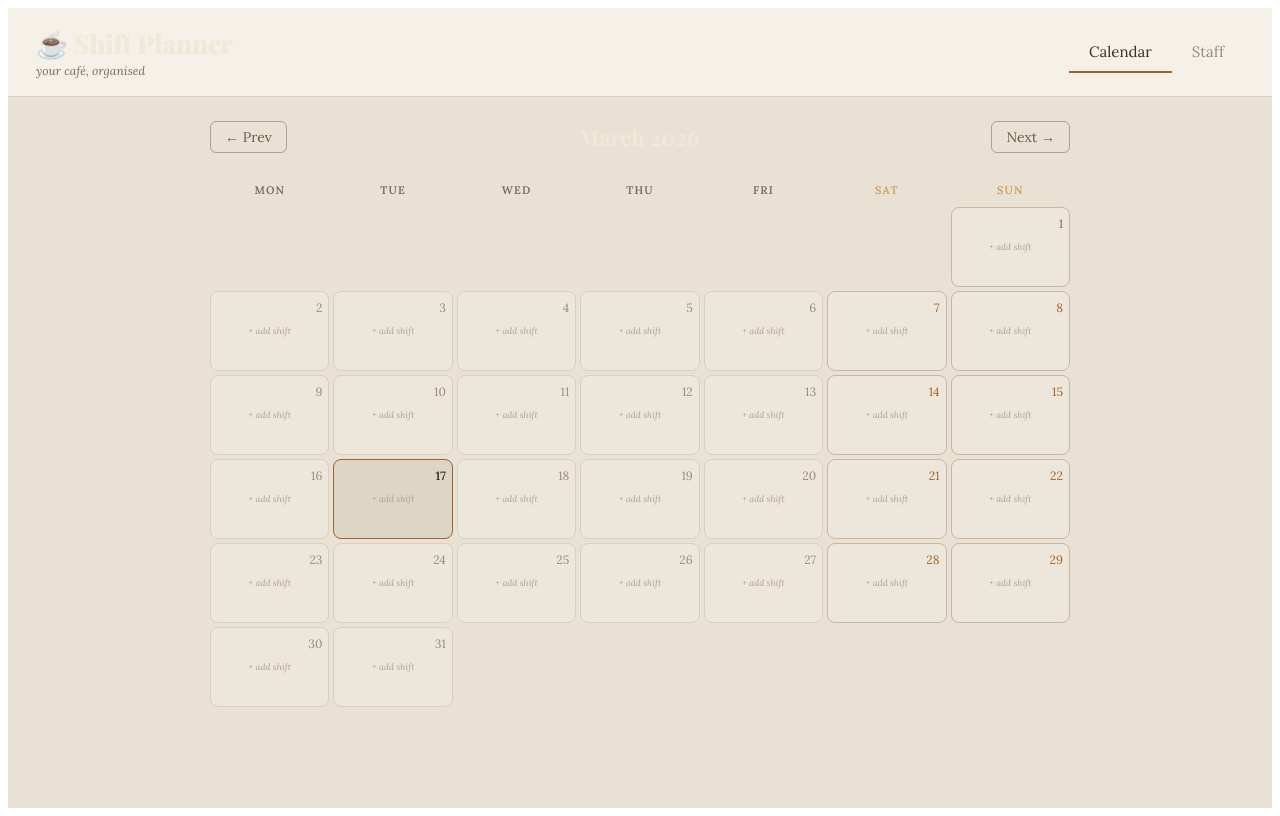
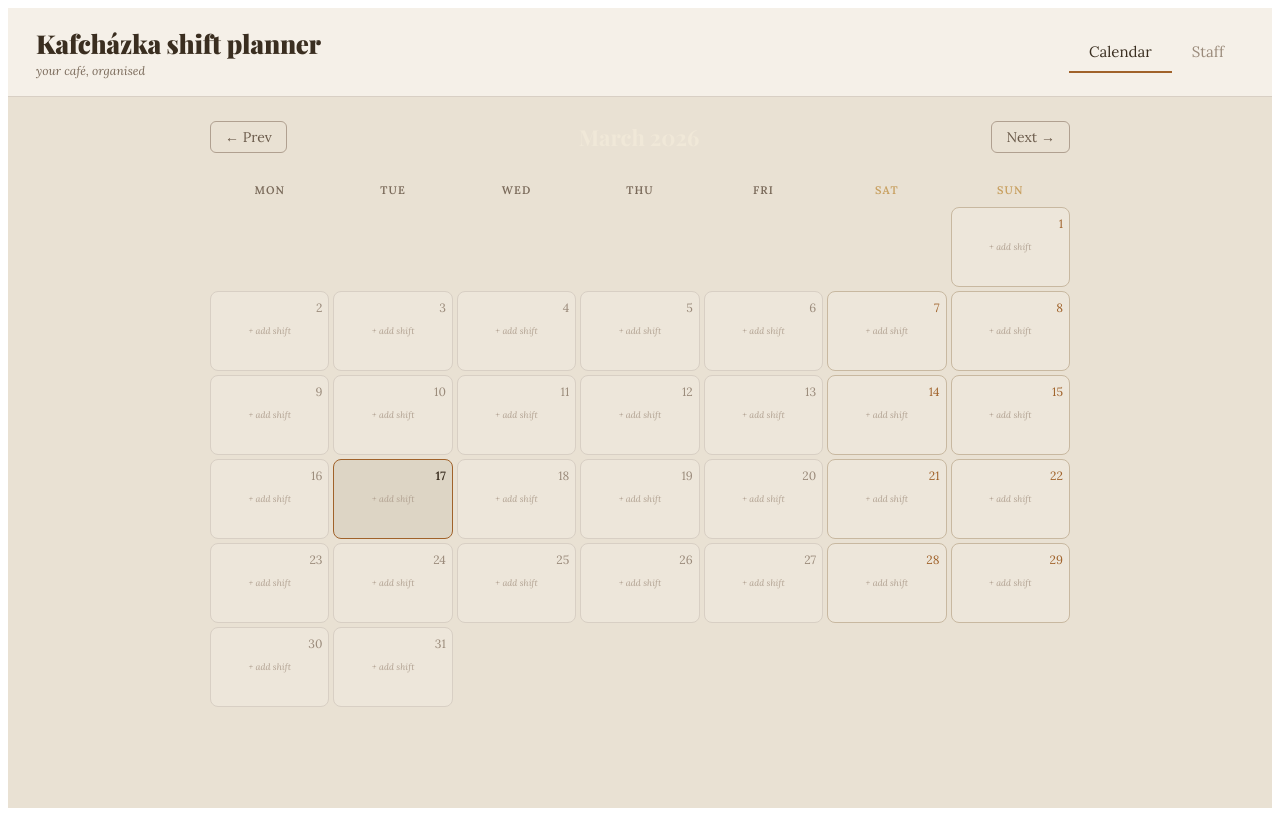
Before and after one commit to JanCech9/kafchazka, a React (Vite) app: page / in a window 1280 px wide. Built offline with nearby package versions, Linux system fonts and the light colour scheme.

Commit message:
refact: title change

```diff
--- a/index.html
+++ b/index.html
@@ -3,7 +3,7 @@
   <head>
     <meta charset="UTF-8" />
     <meta name="viewport" content="width=device-width, initial-scale=1.0" />
-    <title>Kafchazka Shift Planner</title>
+    <title>Kafcházka</title>
   </head>
   <body>
     <div id="root"></div>
--- a/src/App.jsx
+++ b/src/App.jsx
@@ -107,8 +107,8 @@ export default function App() {
       {/* Top header */}
       <div style={header}>
         <div>
-          <div style={{ fontFamily: "'Playfair Display', serif", fontSize: 26, fontWeight: 900, letterSpacing: "-0.01em", color: "#f0e8d8" }}>
-            ☕ Shift Planner
+          <div style={{ fontFamily: "'Playfair Display', serif", fontSize: 26, fontWeight: 900, letterSpacing: "-0.01em", color: "" }}>
+            Kafcházka shift planner
           </div>
           <div style={{ fontSize: 12, color: "#7a6a5a", marginTop: 2, fontStyle: "italic" }}>
             your café, organised
```
